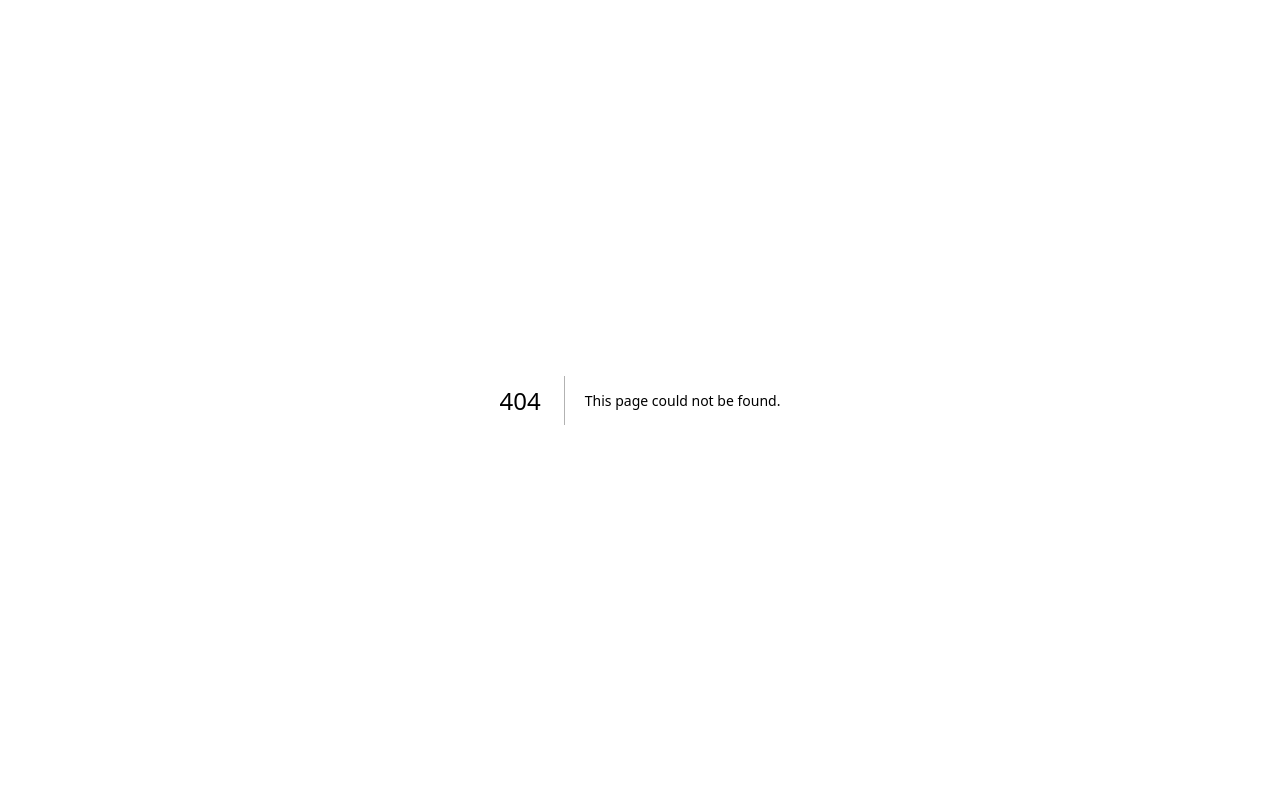
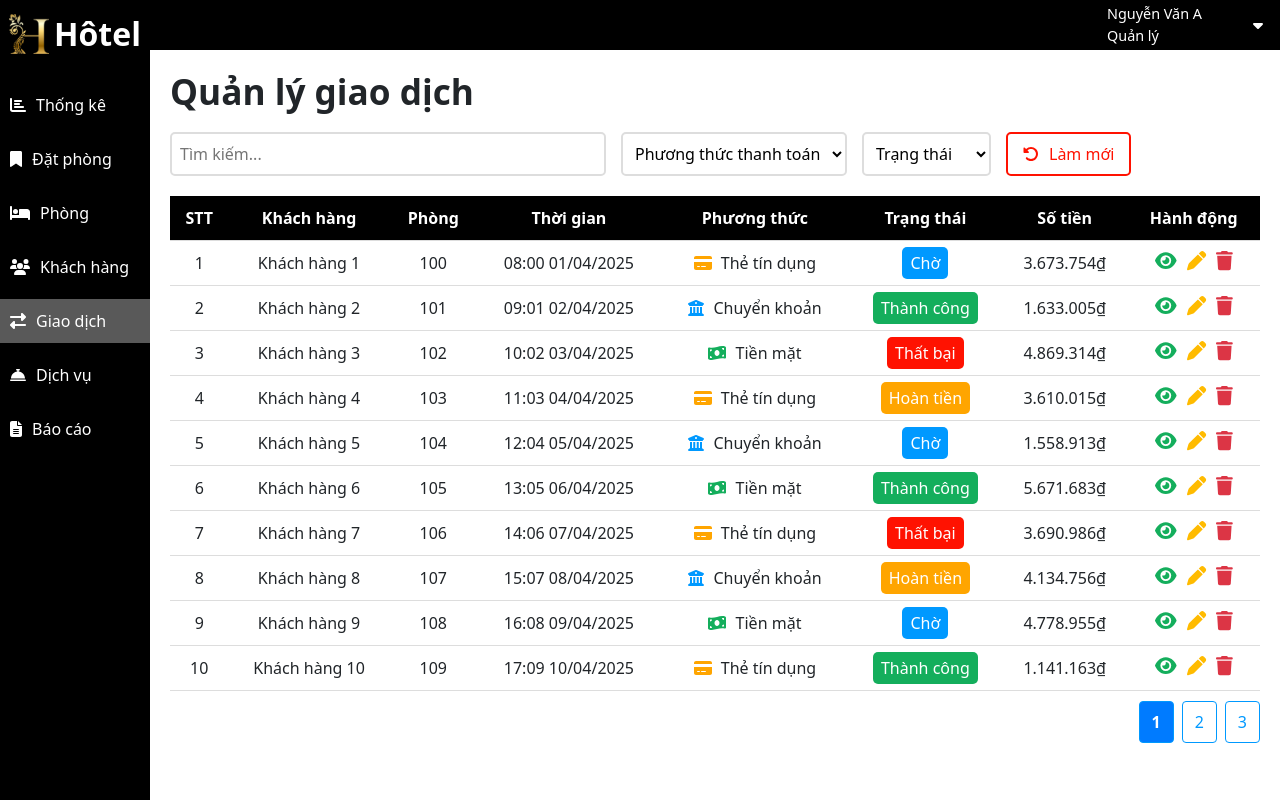
Before and after one commit to tiendung311/hms-fe, a Next.js app: page /admin/transactions in a window 1280 px wide. Before the commit this address had no page. Built offline with nearby package versions, Linux system fonts and the light colour scheme.

Commit message:
transactions manage ui

```diff
--- /dev/null
+++ b/src/app/admin/transactions/page.tsx
@@ -0,0 +1,251 @@
+"use client";
+
+import AdminHeader from "@/app/components/AdminHeader";
+import AdminSidebar from "@/app/components/AdminSidebar";
+import styles from "./style.module.css";
+import { FontAwesomeIcon } from "@fortawesome/react-fontawesome";
+import {
+  faBuildingColumns,
+  faCreditCard,
+  faEye,
+  faMoneyBillWave,
+  faPen,
+  faRotateLeft,
+  faTrash,
+} from "@fortawesome/free-solid-svg-icons";
+import { useState } from "react";
+import AdminPagination from "../AdminPagination";
+
+interface Transaction {
+  id: number;
+  customer: string;
+  room: string;
+  time: string;
+  paymentMethod: string;
+  status: string;
+  amount: string;
+}
+
+const PAYMENT_METHODS = ["Thẻ tín dụng", "Chuyển khoản", "Tiền mặt"];
+const STATUSES = ["Chờ", "Thành công", "Thất bại", "Hoàn tiền"];
+const PAGE_SIZE = 10;
+
+export default function TransactionManage() {
+  const [searchQuery, setSearchQuery] = useState<string>("");
+  const [paymentFilter, setPaymentFilter] = useState<string>("");
+  const [statusFilter, setStatusFilter] = useState<string>("");
+  const [transactions] = useState<Transaction[]>(
+    Array.from({ length: 25 }, (_, i) => ({
+      id: i + 1,
+      customer: `Khách hàng ${i + 1}`,
+      room: `${100 + (i % 10)}`,
+      time: `${String(8 + (i % 12)).padStart(2, "0")}:${String(i % 60).padStart(
+        2,
+        "0"
+      )} ${String((i % 30) + 1).padStart(2, "0")}/04/2025`,
+      paymentMethod: PAYMENT_METHODS[i % PAYMENT_METHODS.length],
+      status: STATUSES[i % STATUSES.length],
+      amount: `${(Math.floor(Math.random() * 5000000) + 1000000).toLocaleString(
+        "vi-VN"
+      )}₫`,
+    }))
+  );
+  const [currentPage, setCurrentPage] = useState<number>(1);
+
+  const handleSearchChange = (event: React.ChangeEvent<HTMLInputElement>) => {
+    setSearchQuery(event.target.value);
+  };
+
+  const handleFilterChange = (
+    event: React.ChangeEvent<HTMLSelectElement>,
+    type: "payment" | "status"
+  ) => {
+    if (type === "payment") {
+      setPaymentFilter(event.target.value);
+    } else {
+      setStatusFilter(event.target.value);
+    }
+  };
+
+  const filteredTransactions = transactions.filter(
+    (transaction) =>
+      transaction.customer.toLowerCase().includes(searchQuery.toLowerCase()) &&
+      (paymentFilter === "" || transaction.paymentMethod === paymentFilter) &&
+      (statusFilter === "" || transaction.status === statusFilter)
+  );
+
+  const handleReset = () => {
+    setSearchQuery("");
+    setPaymentFilter("");
+    setStatusFilter("");
+    setCurrentPage(1);
+  };
+
+  const totalPages = Math.ceil(filteredTransactions.length / PAGE_SIZE);
+  const currentTransactions = filteredTransactions.slice(
+    (currentPage - 1) * PAGE_SIZE,
+    currentPage * PAGE_SIZE
+  );
+
+  const getStatusStyle = (status: string) => {
+    switch (status) {
+      case "Chờ":
+        return { backgroundColor: "var(--main-blue)", color: "white" };
+      case "Thành công":
+        return { backgroundColor: "var(--main-green)", color: "white" };
+      case "Thất bại":
+        return { backgroundColor: "var(--main-red)", color: "white" };
+      case "Hoàn tiền":
+        return { backgroundColor: "orange", color: "white" };
+      default:
+        return {};
+    }
+  };
+
+  const getPaymentIcon = (method: string) => {
+    switch (method) {
+      case "Thẻ tín dụng":
+        return (
+          <FontAwesomeIcon
+            icon={faCreditCard}
+            style={{ marginRight: 5, color: "orange" }}
+          />
+        );
+      case "Chuyển khoản":
+        return (
+          <FontAwesomeIcon
+            icon={faBuildingColumns}
+            style={{ marginRight: 5, color: "var(--main-blue)" }}
+          />
+        );
+      case "Tiền mặt":
+        return (
+          <FontAwesomeIcon
+            icon={faMoneyBillWave}
+            style={{ marginRight: 5, color: "var(--main-green)" }}
+          />
+        );
+      default:
+        return null;
+    }
+  };
+
+  return (
+    <div className={styles.dashboardContainer}>
+      <AdminSidebar />
+      <div className={styles.mainContent}>
+        <AdminHeader />
+        <div className={styles.content}>
+          <h2 className={styles.title}>Quản lý giao dịch</h2>
+
+          <div className={styles.filterContainer}>
+            <input
+              type="text"
+              className={styles.searchInput}
+              placeholder="Tìm kiếm..."
+              value={searchQuery}
+              onChange={handleSearchChange}
+            />
+
+            <select
+              className={styles.filterSelect}
+              value={paymentFilter}
+              onChange={(e) => handleFilterChange(e, "payment")}
+            >
+              <option value="">Phương thức thanh toán</option>
+              {PAYMENT_METHODS.map((method, index) => (
+                <option key={index} value={method}>
+                  {method}
+                </option>
+              ))}
+            </select>
+
+            <select
+              className={styles.filterSelect}
+              value={statusFilter}
+              onChange={(e) => handleFilterChange(e, "status")}
+            >
+              <option value="">Trạng thái</option>
+              {STATUSES.map((status, index) => (
+                <option key={index} value={status}>
+                  {status}
+                </option>
+              ))}
+            </select>
+
+            <button className={styles.resetButton} onClick={handleReset}>
+              <FontAwesomeIcon
+                icon={faRotateLeft}
+                style={{ marginRight: 10 }}
+              />
+              Làm mới
+            </button>
+          </div>
+
+          <div className={styles.tableContainer}>
+            <table className={styles.table}>
+              <thead>
+                <tr>
+                  <th>STT</th>
+                  <th>Khách hàng</th>
+                  <th>Phòng</th>
+                  <th>Thời gian</th>
+                  <th>Phương thức</th>
+                  <th>Trạng thái</th>
+                  <th>Số tiền</th>
+                  <th>Hành động</th>
+                </tr>
+              </thead>
+              <tbody>
+                {currentTransactions.map((transaction, index) => (
+                  <tr key={transaction.id}>
+                    <td>{(currentPage - 1) * PAGE_SIZE + index + 1}</td>
+                    <td>{transaction.customer}</td>
+                    <td>{transaction.room}</td>
+                    <td>{transaction.time}</td>
+                    <td>
+                      {getPaymentIcon(transaction.paymentMethod)}{" "}
+                      {transaction.paymentMethod}
+                    </td>
+                    <td>
+                      <span
+                        style={{
+                          ...getStatusStyle(transaction.status),
+                          padding: "5px 8px",
+                          borderRadius: "5px",
+                        }}
+                      >
+                        {transaction.status}
+                      </span>
+                    </td>
+                    <td>{transaction.amount}</td>
+                    <td className={styles.actions}>
+                      <FontAwesomeIcon
+                        icon={faEye}
+                        className={`${styles.icon} ${styles.view}`}
+                      />
+                      <FontAwesomeIcon
+                        icon={faPen}
+                        className={`${styles.icon} ${styles.edit}`}
+                      />
+                      <FontAwesomeIcon
+                        icon={faTrash}
+                        className={`${styles.icon} ${styles.delete}`}
+                      />
+                    </td>
+                  </tr>
+                ))}
+              </tbody>
+            </table>
+          </div>
+
+          <AdminPagination
+            totalPages={totalPages}
+            currentPage={currentPage}
+            onPageChange={setCurrentPage}
+          />
+        </div>
+      </div>
+    </div>
+  );
+}
--- /dev/null
+++ b/src/app/admin/transactions/style.module.css
@@ -0,0 +1,142 @@
+.dashboardContainer {
+  display: flex;
+}
+
+.mainContent {
+  flex: 1;
+  display: flex;
+  flex-direction: column;
+}
+
+.content {
+  padding: 20px;
+}
+
+.title {
+  font-size: 2.2rem;
+  font-weight: 600;
+  margin-bottom: 20px;
+}
+
+.searchContainer {
+  display: flex;
+  gap: 20px;
+  margin-bottom: 20px;
+}
+
+.filterContainer {
+  display: flex;
+  gap: 15px;
+  margin-bottom: 20px;
+}
+
+.filterSelect {
+  padding: 8px;
+  border-radius: 5px;
+  border: 2px solid #ddd;
+  background-color: white;
+  cursor: pointer;
+}
+
+.filterSelect:focus {
+  outline: none;
+  border-color: var(--main-blue);
+}
+
+.searchInput {
+  padding: 8px;
+  width: 40%;
+  border-radius: 5px;
+  border: 2px solid #ddd;
+}
+
+.searchInput:focus {
+  outline: none;
+  border: 2px solid var(--main-yellow);
+}
+
+.searchButton,
+.resetButton {
+  background-color: white;
+  padding: 8px 15px;
+  border: none;
+  border-radius: 5px;
+  cursor: pointer;
+}
+
+.searchButton {
+  border: 2px solid var(--main-blue);
+  color: var(--main-blue);
+}
+
+.searchButton:hover {
+  background-color: var(--main-blue);
+  color: white;
+}
+
+.resetButton {
+  border: 2px solid var(--main-red);
+  color: var(--main-red);
+}
+
+.resetButton:hover {
+  background-color: var(--main-red);
+  color: white;
+}
+
+.tableContainer {
+  margin-top: 20px;
+  background: white;
+  border-radius: 8px;
+}
+
+.table {
+  width: 100%;
+  border-collapse: collapse;
+}
+
+.table th {
+  background-color: black;
+  color: white;
+}
+
+.table th,
+.table td {
+  padding: 10px;
+  text-align: center;
+}
+
+.table tr {
+  border-bottom: 1px solid #ddd;
+}
+
+.table tr:hover {
+  background-color: #f1f1f1;
+}
+
+.actions {
+  display: flex;
+  gap: 10px;
+  justify-content: center;
+}
+
+.icon {
+  font-size: 1.2rem;
+  cursor: pointer;
+}
+
+.view {
+  color: var(--main-green);
+}
+
+.edit {
+  color: var(--main-yellow);
+}
+
+.delete {
+  color: #dc3545;
+}
+
+.icon:hover {
+  transform: scale(1.1);
+}
--- a/src/app/components/AdminSidebar.tsx
+++ b/src/app/components/AdminSidebar.tsx
@@ -61,7 +61,7 @@ export default function AdminSidebar() {
           <FontAwesomeIcon icon={faUsers} className={styles.icon} />
           <span>Khách hàng</span>
         </ActiveLink>
-        <ActiveLink href="/transactions">
+        <ActiveLink href="/admin/transactions">
           <FontAwesomeIcon icon={faExchangeAlt} className={styles.icon} />
           <span>Giao dịch</span>
         </ActiveLink>
```
